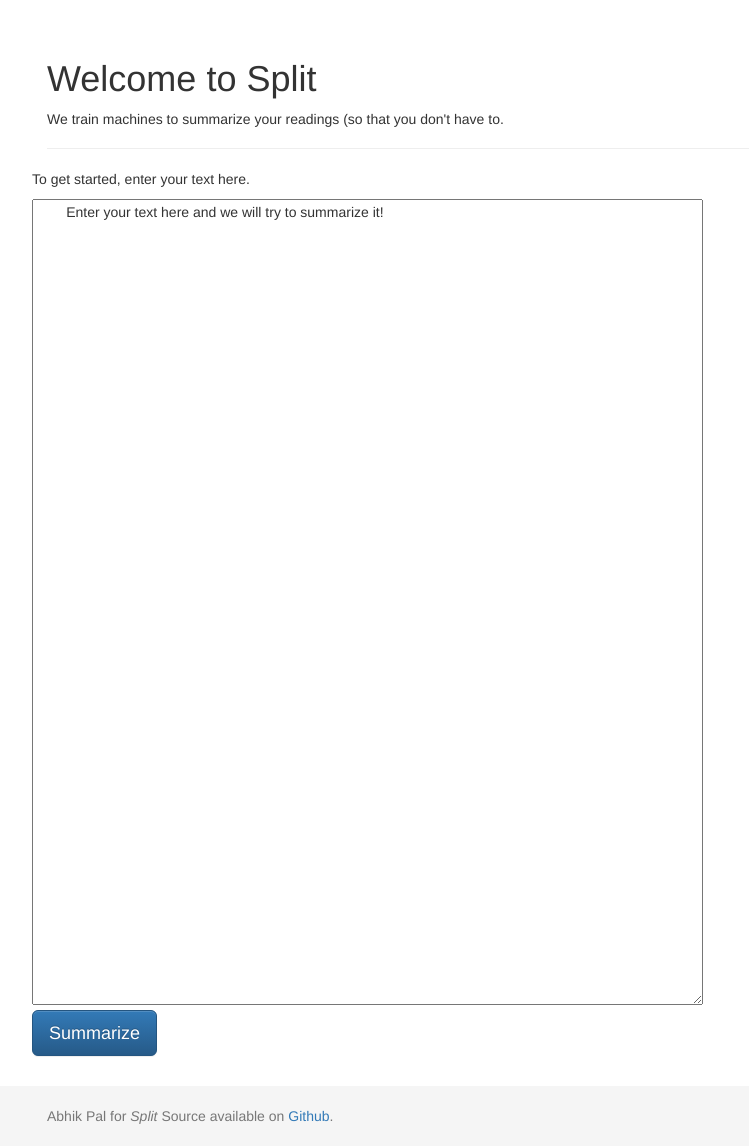
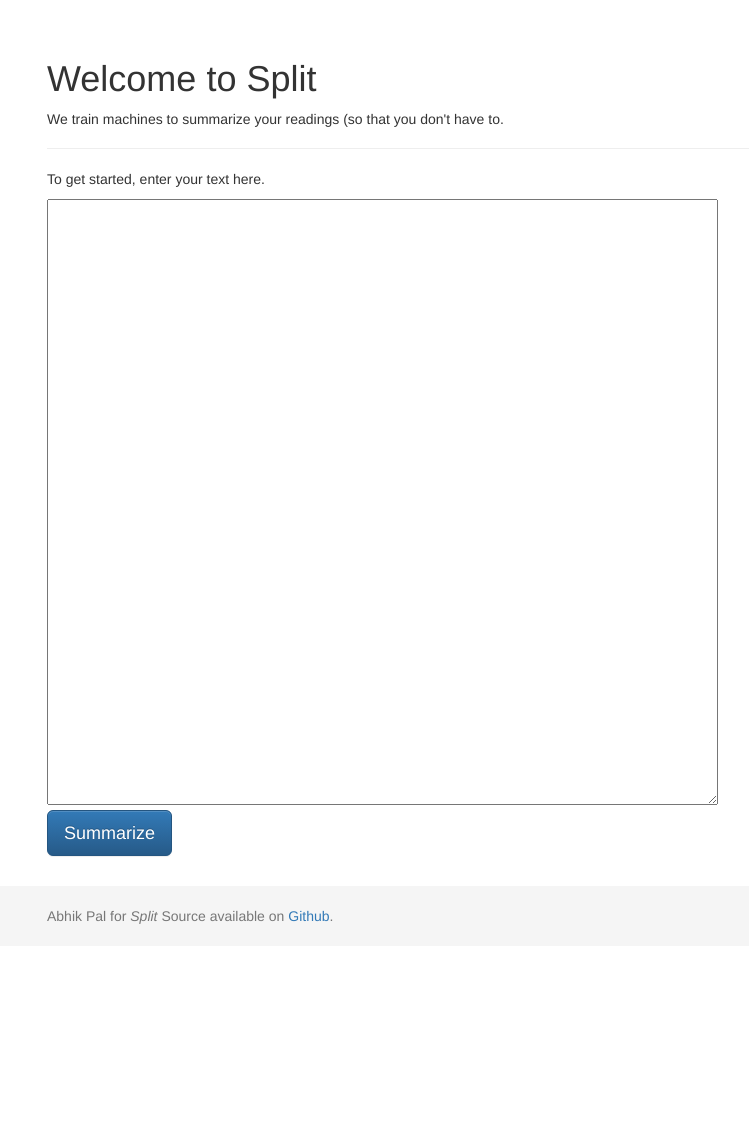
Before and after one commit to luigidintrono/splitsummarizer-web, a Flask app: page / in a window 1280 px wide. Shown: the part 51-1197 px from the top of the page, without its empty margins (23-772 px from the left). After the commit the page ends 975 px from the top, so only its background shows below. Run offline with Flask 2, Linux system fonts and the light colour scheme; some libraries are stand-ins or nearby versions.

Commit message:
Finished reformatting.

```diff
--- a/split/templates/index.html
+++ b/split/templates/index.html
@@ -1,49 +1,59 @@
 {% extends "base.html" %}
-{% block content %}
-{% if summary %}
+{%- block content -%}
+    {%- if summary -%}
+        {%- if summary.success == True -%}
             <div class="page-header">
                 <h1>We are done!</h1>
-      <p>
-        Our machine brains are still babies, we are working on them!
-        You can help us by signing up to test the alpha release. :)
-      </p>
-      <p>
-        Further down, we also show you the original text that was fed to
-        the internal sumamrization engine. Right now we are using a compression
-        factor of 3 i.e., we will try to make your text thrice as short. The next
-        release will allow you to set this factor yourself.
-      </p>
+                <p>Our machine brains are still babies, we are working on them!
+                You can help us by signing up to test the alpha release. :)</p>
+                <p>We also show you the original text that was fed to the internal
+                sumamrization engine. Right now we are using a compression factor of 3
+                i.e., we will try to make your text thrice as short. The next release will
+                allow you to set this factor yourself.</p>
             </div>
-
-    {% if summary.success == True %}
-      <div class="page-header"><h2>Here is your summary</h2></div>
-      <p>{{ summary.summary }}</p>
-    {% else %}
+        {%- else -%}
             <div class="alert alert-danger" role="alert">
                 <strong>Oh snap!</strong> We were unable to summarize your text. If you copy
                 pasted your text from another souce, please remove non-ASCII characters and
                 make sure that you have enough text volume.
             </div>
-    {% endif %}
+        {%- endif -%}
 
-    <div class="page-header">
+        {%- if summary.success == True -%}
+        <div class="row">
+            <div class="col-sm-6">
                 <h2>Source Text</h2>
+                <div class="well">
+                    <p>{{ summary.source_text }}</p>
                 </div>
-    <p>{{ summary.source_text }}</p>
-{% else %}
+            </div>
+            <div class="col-sm-6">
+                <h2>Summary</h2>
+                <p>{{ summary.summary }}</p>
+            </div>
+        </div>
+        {%- else -%}
+        <div class="row">
+            <h2>Source Text</h2>
+            <div class="col-sm-12 well">
+                {{ summary.source_text }}
+            </div>
+        </div>
+        {%- endif -%}
+    {%- else -%}
         <div class="page-header">
             <h1>Welcome to Split</h1>
             <p>We train machines to summarize your readings (so that you don't have to.</p>
         </div>
-
         <div class="row">
+            <div class="col-sm-6">
                 <p>To get started, enter your text here.</p>
                 <form action="" method="post" name="spsum_main_text_grabber">
-    <textarea name="source_text" cols="80" rows="40">
-        Enter your text here and we will try to summarize it!
-    </textarea><br>
+                    <textarea name="source_text" cols="80" rows="30"></textarea>
+                    <br>
                     <input class="btn btn-lg btn-primary center" type="submit" name="spsum_submit_text" value="Summarize">
                 </form>
             </div>
-{% endif %}
-{% endblock content %}
+        </div>
+    {%- endif -%}
+{%- endblock content -%}
```
Lines whose indentation alone changed are shown as unchanged.
